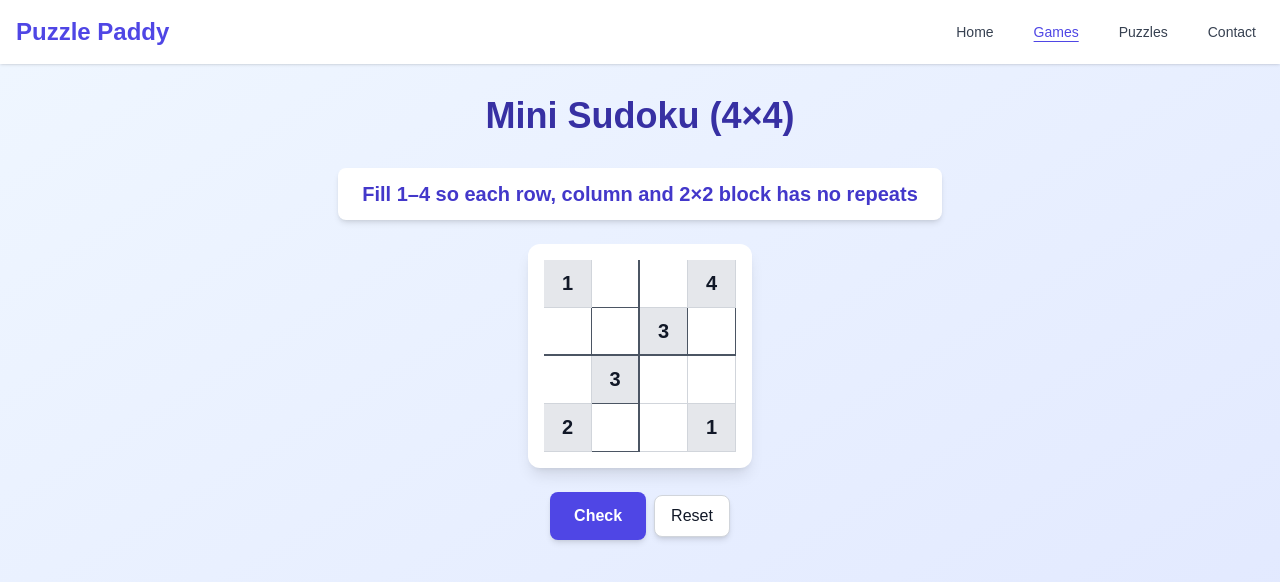
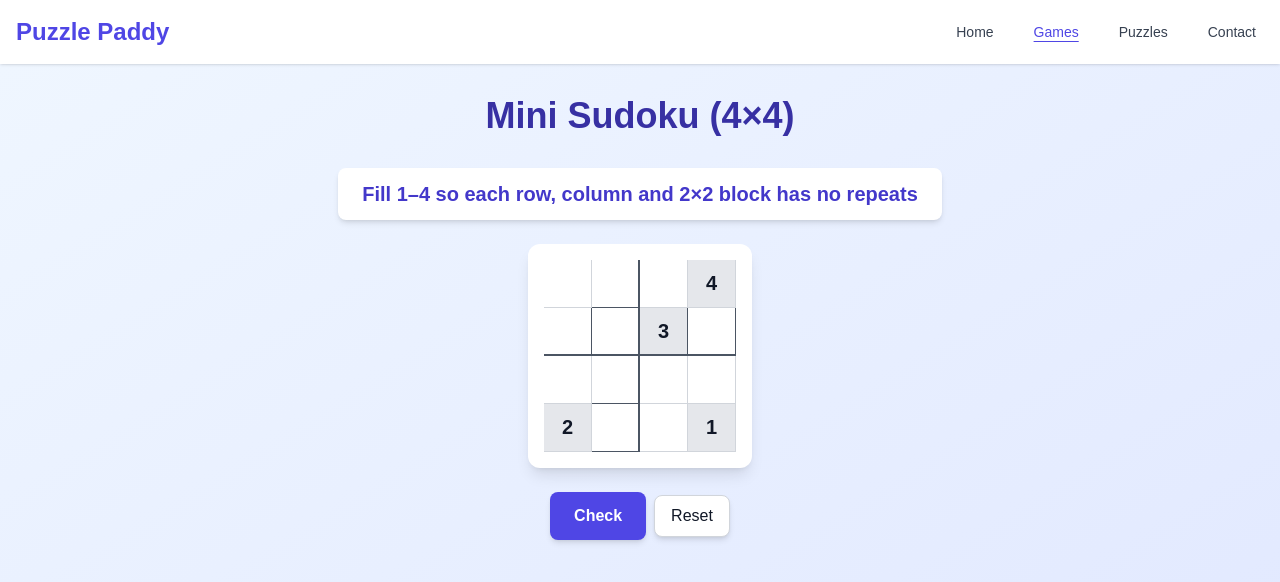
Before and after one commit to MichaelMcKibbin/puzzlepaddy.com, a Next.js app: page /games/mini-sudoku in a window 1280 px wide. Shown: the top 582 px of the page. Built offline with nearby package versions, Linux system fonts and the light colour scheme.

Commit message:
games: changes to mini sudoku

```diff
--- a/pages/games/mini-sudoku.js
+++ b/pages/games/mini-sudoku.js
@@ -2,9 +2,9 @@
 import { useState } from "react";
 
 const START_GRID = [
-    [1, 0, 0, 4],
+    [0, 0, 0, 4],
     [0, 0, 3, 0],
-    [0, 3, 0, 0],
+    [0, 0, 0, 0],
     [2, 0, 0, 1],
 ];
 
```
